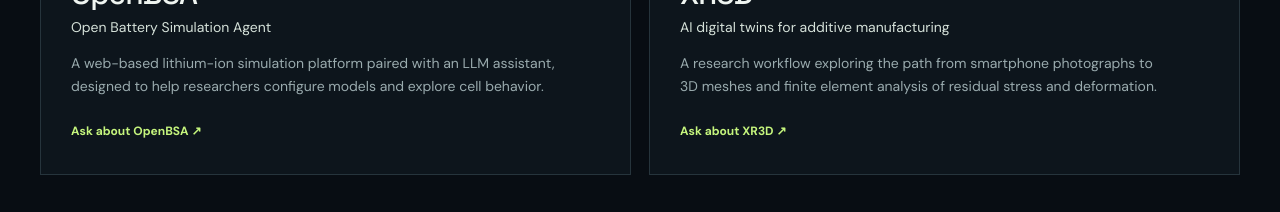
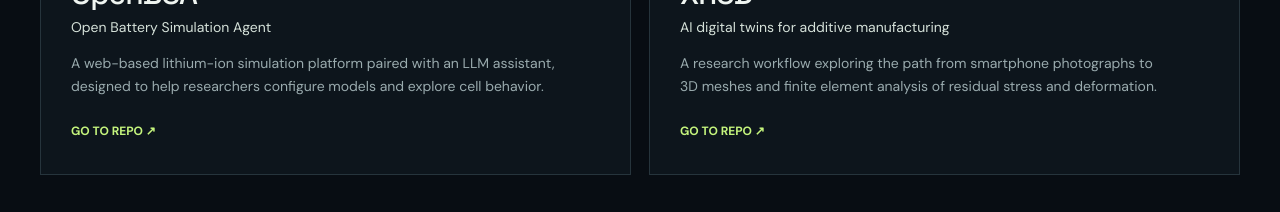
Before and after one commit to xrfe/feaxr.github.io, a plain HTML site: page index.html in a window 1280 px wide. Shown: the part 1360-1572 px from the top of the page. Drawn offline with Linux system fonts and the light colour scheme.

Commit message:
Update index.html

```diff
--- a/index.html
+++ b/index.html
@@ -729,9 +729,10 @@
                 assistant, designed to help researchers configure models and
                 explore cell behavior.
               </p>
-              <a href="mailto:info@feaxr.com?subject=OpenBSA%20inquiry"
-                >Ask about OpenBSA ↗</a
-              >
+            <a
+              href="https://github.com/xrfe/OpenBSA"
+              >GO TO REPO ↗</a
+            >
             </div>
           </article>
           <article class="research-card">
@@ -861,9 +862,10 @@
                 photographs to 3D meshes and finite element analysis of residual
                 stress and deformation.
               </p>
-              <a href="mailto:info@feaxr.com?subject=XR3D%20inquiry"
-                >Ask about XR3D ↗</a
-              >
+            <a
+              href="https://github.com/xrfe/xr3d"
+              >GO TO REPO ↗</a
+            >
             </div>
           </article>
         </div>
```
